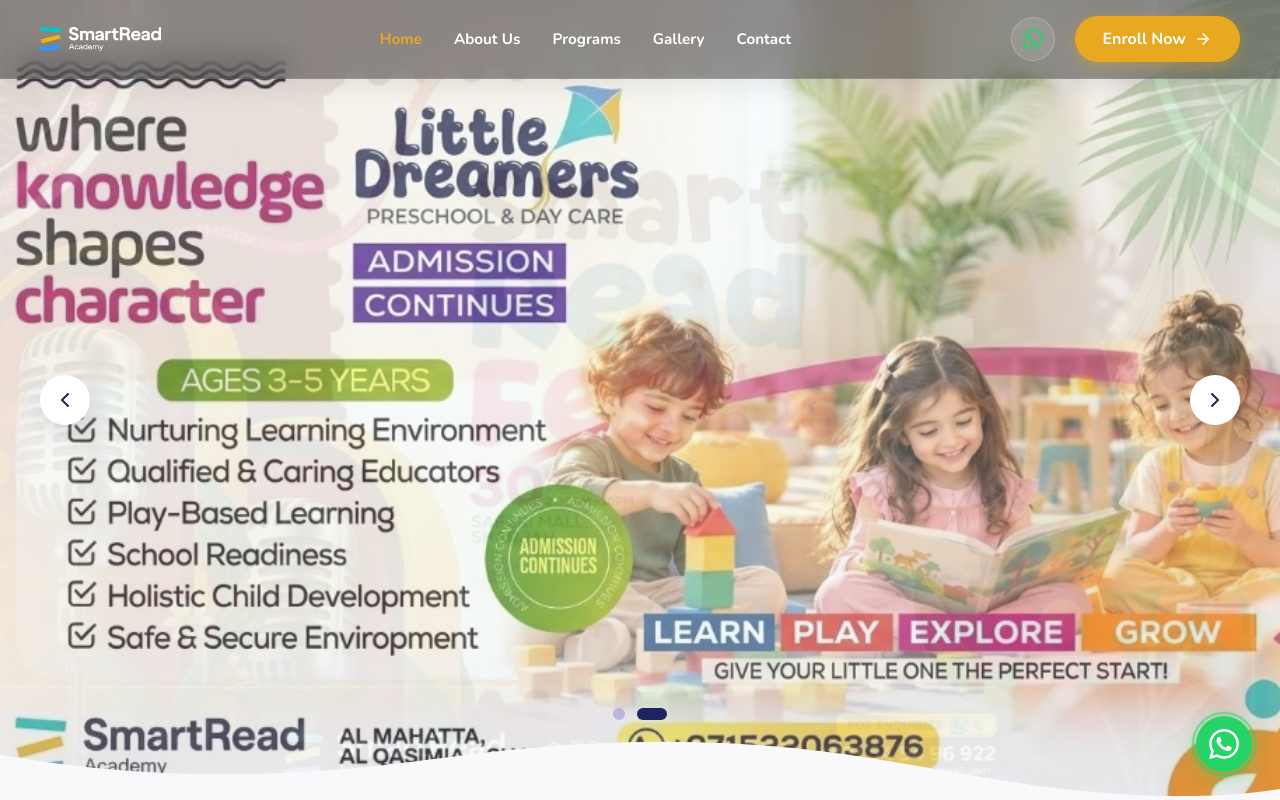
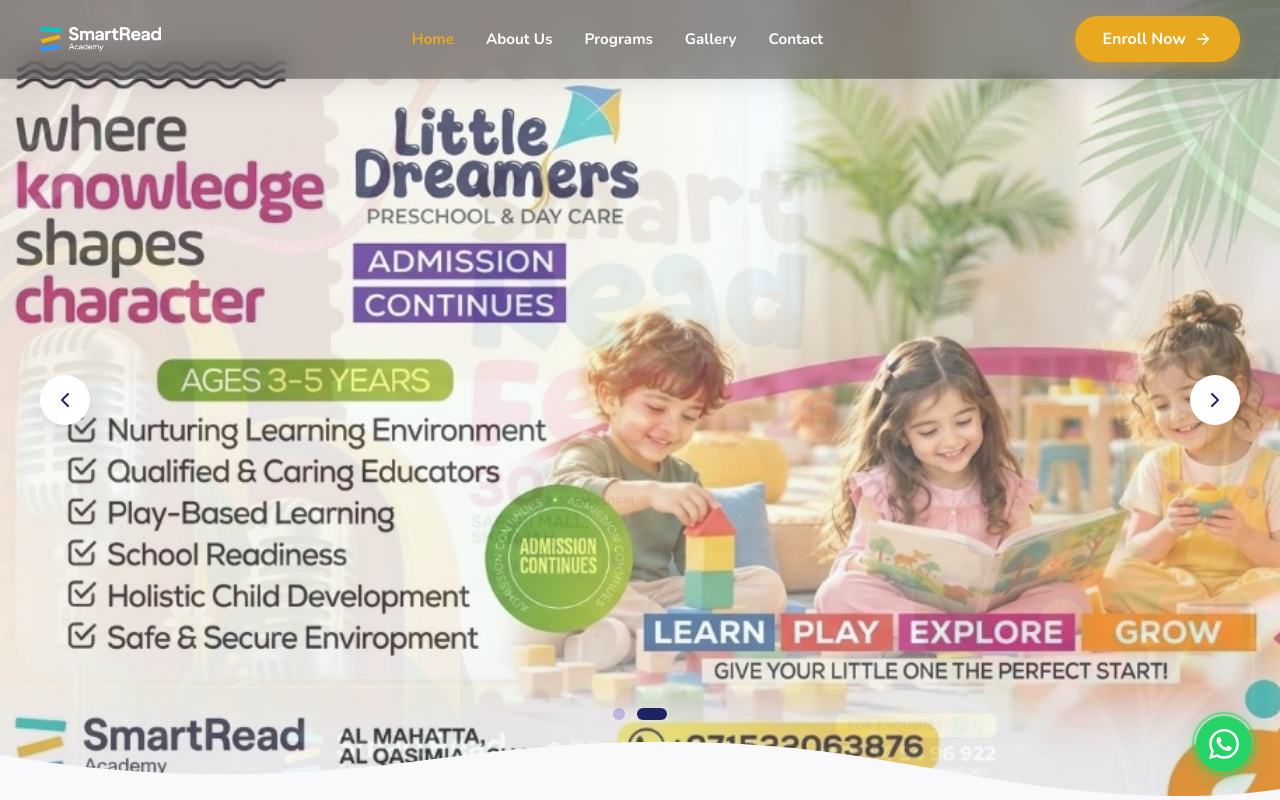
Before and after one commit to adilummar/smartread-new, a React (Vite) app: page / in a window 1280 px wide. Shown: the top 800 px of the page. Built offline with nearby package versions, Linux system fonts and the light colour scheme.

Commit message:
Remove WhatsApp icon from navbar

```diff
--- a/src/components/Navbar.css
+++ b/src/components/Navbar.css
@@ -99,11 +99,6 @@
   color: white;
 }
 
-.whatsapp-nav-btn:hover {
-  background: rgba(37, 211, 102, 0.25) !important;
-  border-color: #25D366 !important;
-}
-
 @media (max-width: 1024px) {
   .nav-links {
     display: none;
--- a/src/components/Navbar.jsx
+++ b/src/components/Navbar.jsx
@@ -1,7 +1,6 @@
 import React from 'react';
 import './Navbar.css';
 import { ArrowRight } from 'lucide-react';
-import WhatsAppIcon from './WhatsAppIcon';
 
 const Navbar = () => {
   return (
@@ -23,16 +22,6 @@
         </ul>
 
         <div className="navbar-right">
-          <a
-            href="https://wa.me/971545496922?text=Hello%20SmartRead%20Academy%2C%20I%20would%20like%20more%20information."
-            target="_blank"
-            rel="noopener noreferrer"
-            className="icon-btn whatsapp-nav-btn"
-            title="Chat on WhatsApp (+971 54 54 96 922)"
-            aria-label="Chat on WhatsApp"
-          >
-            <WhatsAppIcon size={20} color="#25D366" />
-          </a>
           <a href="tel:+971545496922" className="btn btn-orange" title="Call to Enroll: +971 54 54 96 922">
             Enroll Now <ArrowRight size={18} />
           </a>
```
